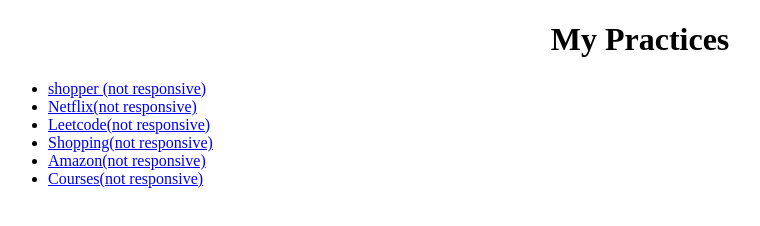
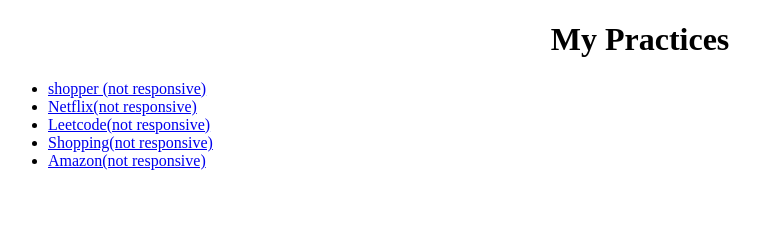
Before and after one commit to karthikeya-goud/practice, a website: page index.html in a window 1280 px wide. Shown: the whole page, without its empty margins (0-760 px from the left). Drawn offline with Linux system fonts and the light colour scheme.

Commit message:
Update index.html

```diff
--- a/index.html
+++ b/index.html
@@ -18,7 +18,6 @@
         <li><a href="public/a003leetcode.html">Leetcode(not responsive)</a></li>
         <li><a href="public/a004freshcart.html">Shopping(not responsive)</a></li>
         <li><a href="public/a005amazon.html">Amazon(not responsive)</a></li>
-        <li><a href="public/a006cards.html">Courses(not responsive)</a></li>
 
     </ul>
 </body>
```
